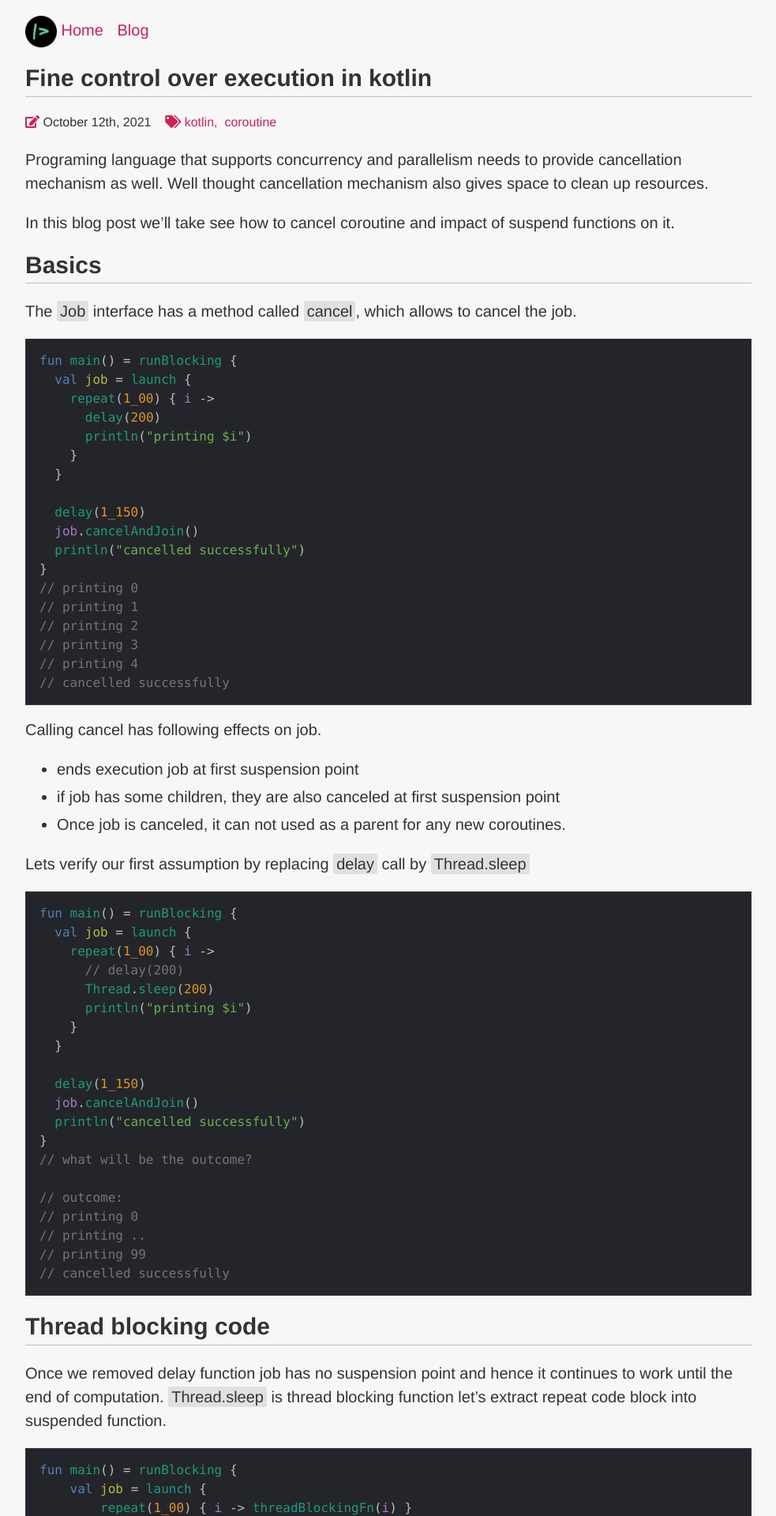
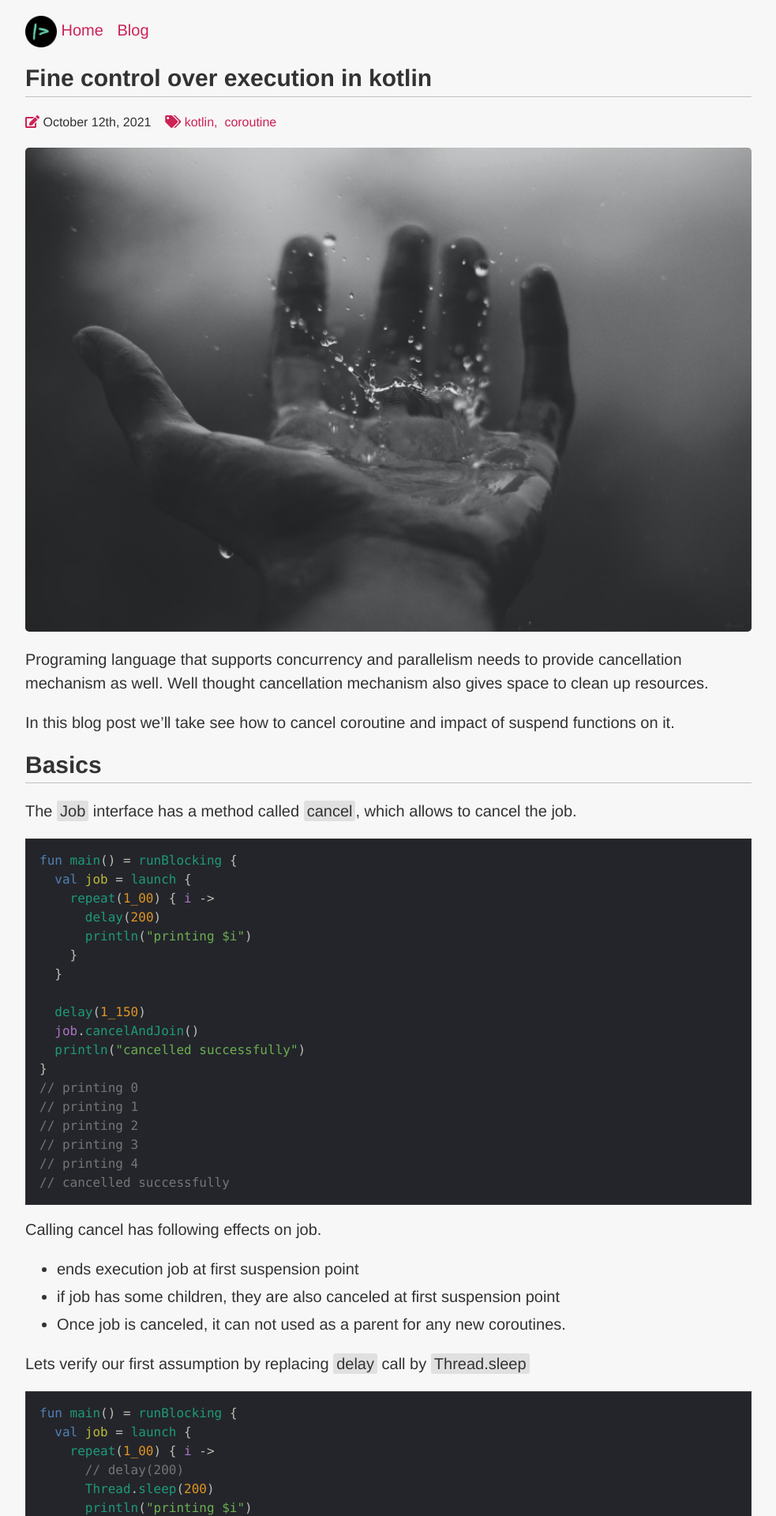
Before and after one commit to amolrv/amolrv.github.io, a Jekyll site: the page built from _posts/2021-10-12-fine-control-over-execution.md, in a window 1280 px wide. Shown: the top 1920 px of the page at 79% size, without its empty margins (148-1131 px from the left). Built offline with Jekyll 4.4.1, drawn with Linux system fonts in a browser that asks for light colours; nearby versions of some CDN libraries; some web fonts are replaced; comment, search, counter and statistics services are not loaded.

Commit message:
add banner image

```diff
--- a/_posts/2021-10-12-fine-control-over-execution.md
+++ b/_posts/2021-10-12-fine-control-over-execution.md
@@ -4,7 +4,7 @@ layout: post
 date: 2021-10-12 10:00:00
 tags: [kotlin, coroutine]
 ---
-
+![Fine control over execution in kotlin]({{ site.baseurl }}/assets/blog/2021-10-12-fine-control-over-execution.jpg)
 Programing language that supports concurrency and parallelism needs to provide cancellation mechanism as well. Well thought cancellation mechanism also gives space to clean up resources.
 
 In this blog post we'll take see how to cancel coroutine and impact of suspend functions on it.
```
Also changed, not shown: assets/blog/2021-10-12-fine-control-over-execution.jpg (added).
